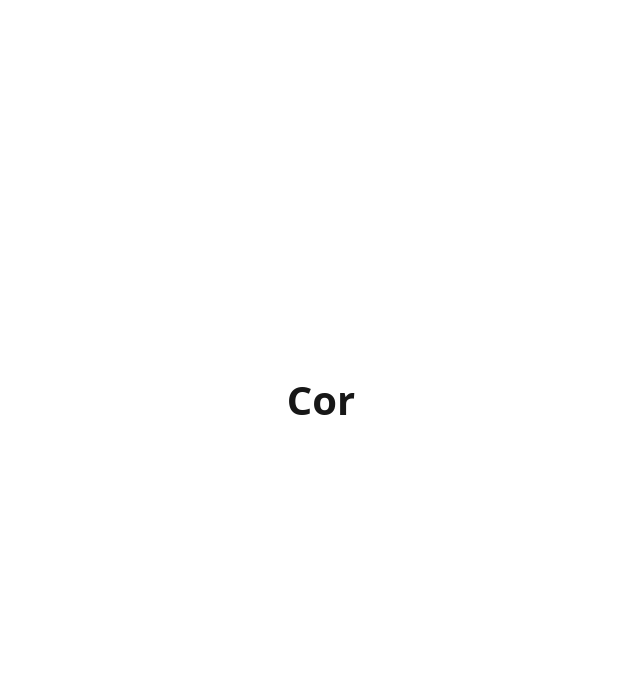
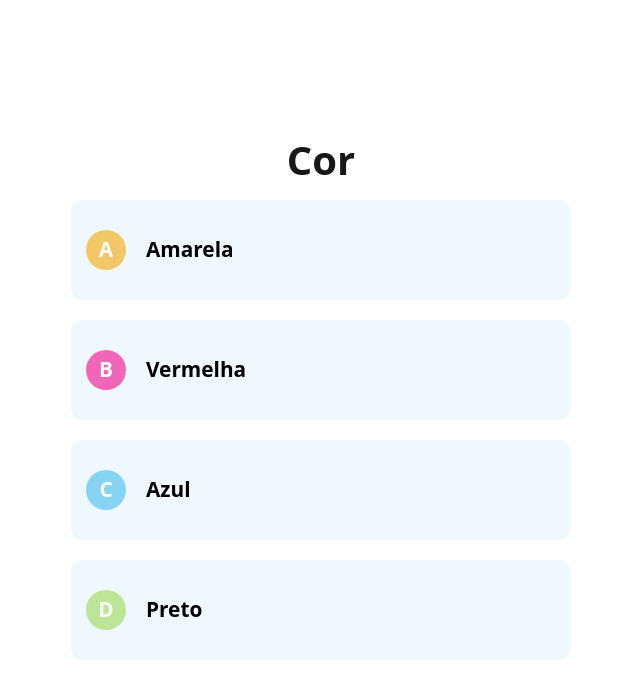
Before and after one commit to DeboraBorgesDev/next-quiz, a Next.js app: page / in a window 1280 px wide. Shown: the top 698 px of the page, without its empty margins (319-959 px from the left). Built offline with nearby package versions, Linux system fonts and the light colour scheme.

Commit message:
criação do componente de resposta

```diff
--- /dev/null
+++ b/src/components/answer/index.tsx
@@ -0,0 +1,33 @@
+import AnswerModel from "@/model/answer";
+import stiles from './styles.module.css'
+
+interface AnswerProps {
+    value: AnswerModel,
+    letter: string,
+    index: number,
+    letterColor: string
+}
+
+export default function Answer(props: AnswerProps) {
+    const answer = props.value
+    return(
+        <div className={stiles.answer}>
+            <div className={stiles.content}>
+                <div className={stiles.front}>
+                    <div
+                        className={stiles.letter}
+                        style={{backgroundColor: props.letterColor}}
+                    >
+                        {props.letter}
+                    </div>
+                    <div className={stiles.value}>{answer.value}</div>
+                </div>
+                <div className={stiles.back}>
+
+                </div>
+            </div>
+
+        </div>
+    )
+
+}
--- /dev/null
+++ b/src/components/answer/styles.module.css
@@ -0,0 +1,45 @@
+.answer {
+    display: flex;
+    min-width: 500px;
+    width: 80%;
+    height: 100px;
+    margin: 10px;
+}
+
+.content {
+    position: relative;
+    display: flex;
+    flex: 1;
+}
+
+.letter {
+    display: flex;
+    justify-content: center;
+    align-items: center;
+    border-radius: 20px;
+    color:#fff;
+    font-size: 1.3rem;
+    font-weight: 700;
+    width: 40px;
+    height: 40px;
+    margin-right: 20px;
+}
+
+.value {
+    font-size: 1.3rem;
+    font-weight: 700;
+}
+
+.front, .back{
+    display: flex;
+    height: 100%;
+    width: 100%;
+    position: absolute;
+}
+.front {
+    align-items: center;
+    border-radius: 12px;
+    padding: 15px;
+    background-color: aliceblue;
+    color: #000
+}
--- a/src/components/question/index.tsx
+++ b/src/components/question/index.tsx
@@ -1,6 +1,7 @@
 import QuestionModel from "@/model/question";
 import styles from './style.module.css'
 import Title from "../title";
+import Answer from "../answer";
 interface QuestionProps {
     value: QuestionModel
 }
@@ -8,9 +9,31 @@ interface QuestionProps {
 export default function Question(props: QuestionProps) {
     const question = props.value
 
+    const letters = [
+        {value: "A", color: "#F2C866"},
+        {value: "B", color: "#F266BA"},
+        {value: "C", color: "#85D4F2"},
+        {value: "D", color: "#BCE596"},
+    ]
+
+    const renderAnswers = () => {
+        return question.answers.map((answer, i) => {
+            return (
+                <Answer
+                    key={i}
+                    value={answer}
+                    index={i}
+                    letter={letters[i].value}
+                    letterColor={letters[i].color}
+                />
+            )
+        })
+    }
+
     return(
         <div className={styles.question}>
             <Title value={question.title}/>
+            {renderAnswers()}
         </div>
     )
 }
```
